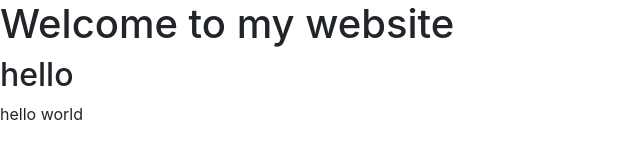
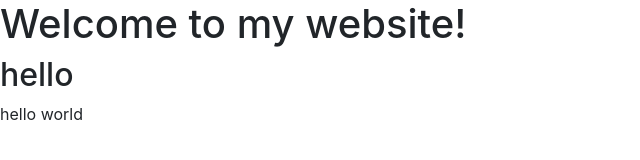
Before and after one commit to OscarCarde/mywebsite, a plain HTML site: page index.html in a window 1280 px wide. Shown: the full height of the page, 0-640 px from the left. Drawn offline with nearby package versions, Linux system fonts and the light colour scheme.

Commit message:
add punctuation

```diff
--- a/index.html
+++ b/index.html
@@ -6,7 +6,7 @@
     <title>helloweb</title>
   </head>
   <body>
-    <h1>Welcome to my website</h1>
+    <h1>Welcome to my website!</h1>
     <h2>hello</h2>
     hello world
   </body>
```
